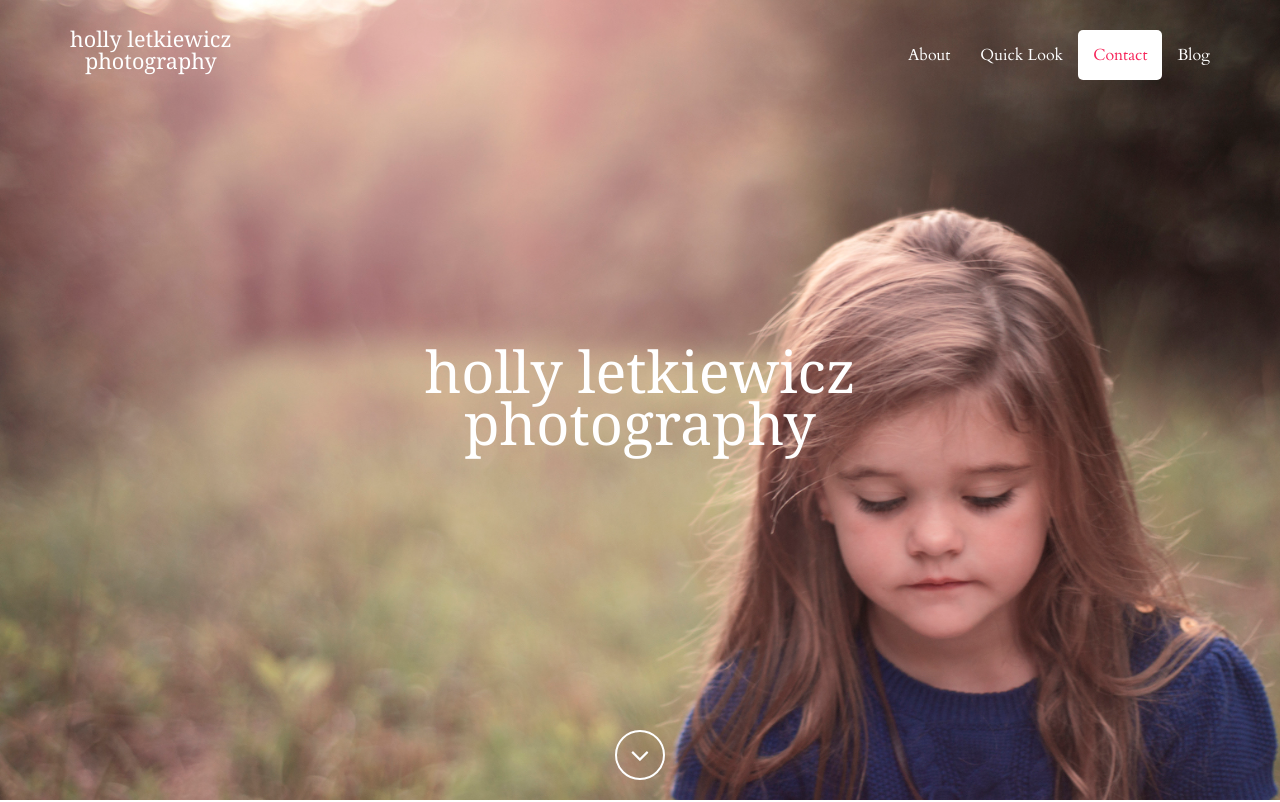
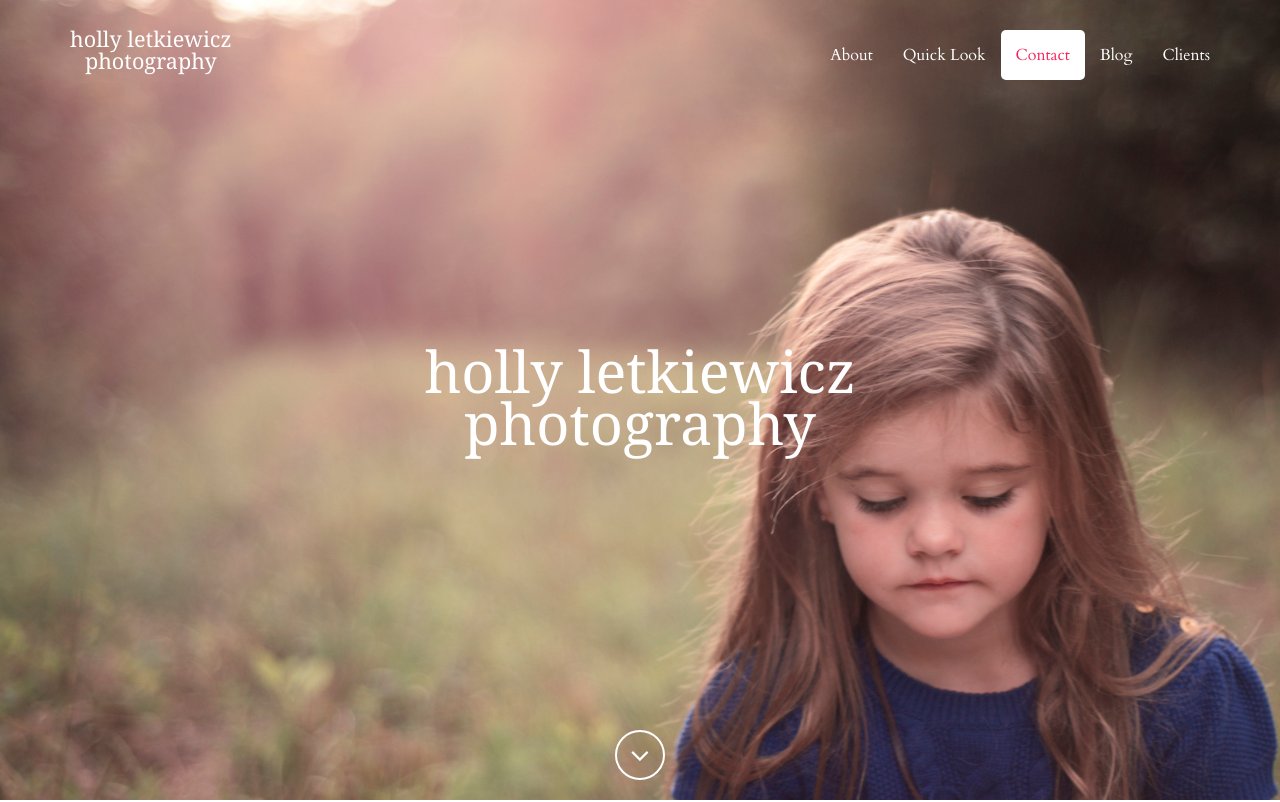
Before and after one commit to hollylet/hollylet.github.io, a plain HTML site: page index.html in a window 1280 px wide. Shown: the top 802 px of the page. Drawn offline with Linux system fonts and the light colour scheme; a web font is replaced by a local one.

Commit message:
add link to pixieset

```diff
--- a/index.html
+++ b/index.html
@@ -8,7 +8,7 @@
     <meta name="description" content="">
     <meta name="author" content="">
 
-    <title>Holly Letkiewicz Photography</title>
+    <title>holly letkiewicz photography</title>
 
     <!-- Bootstrap Core CSS -->
     <link href="assets/css/bootstrap/bootstrap.min.css" rel="stylesheet" type="text/css">
@@ -114,6 +114,9 @@
                     </li>
                     <li>
                         <a href="http://www.hollyletphotography.com">Blog</a>
+                    </li>
+                    <li>
+                        <a href="http://hollyletkiewiczphotography.pixieset.com/">Clients</a>
                     </li>
                     <!--<li>
 -->
```
